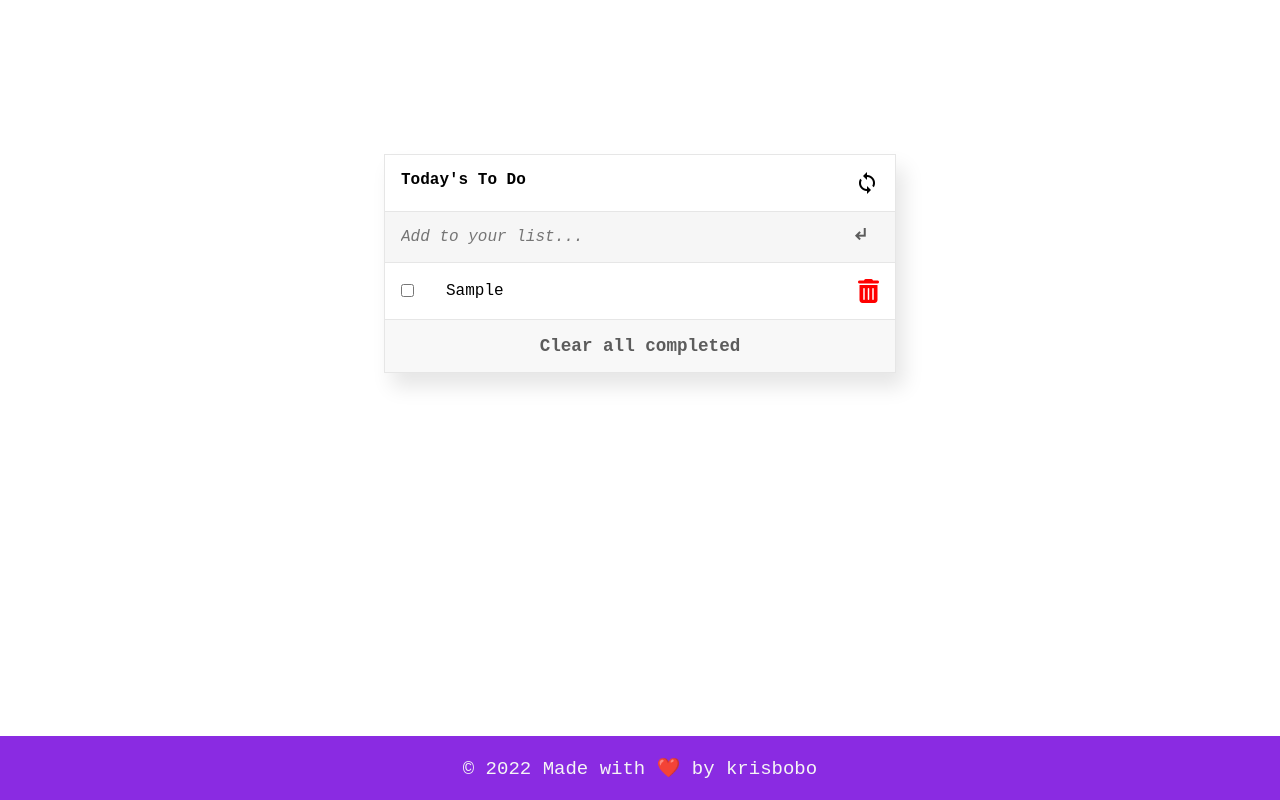
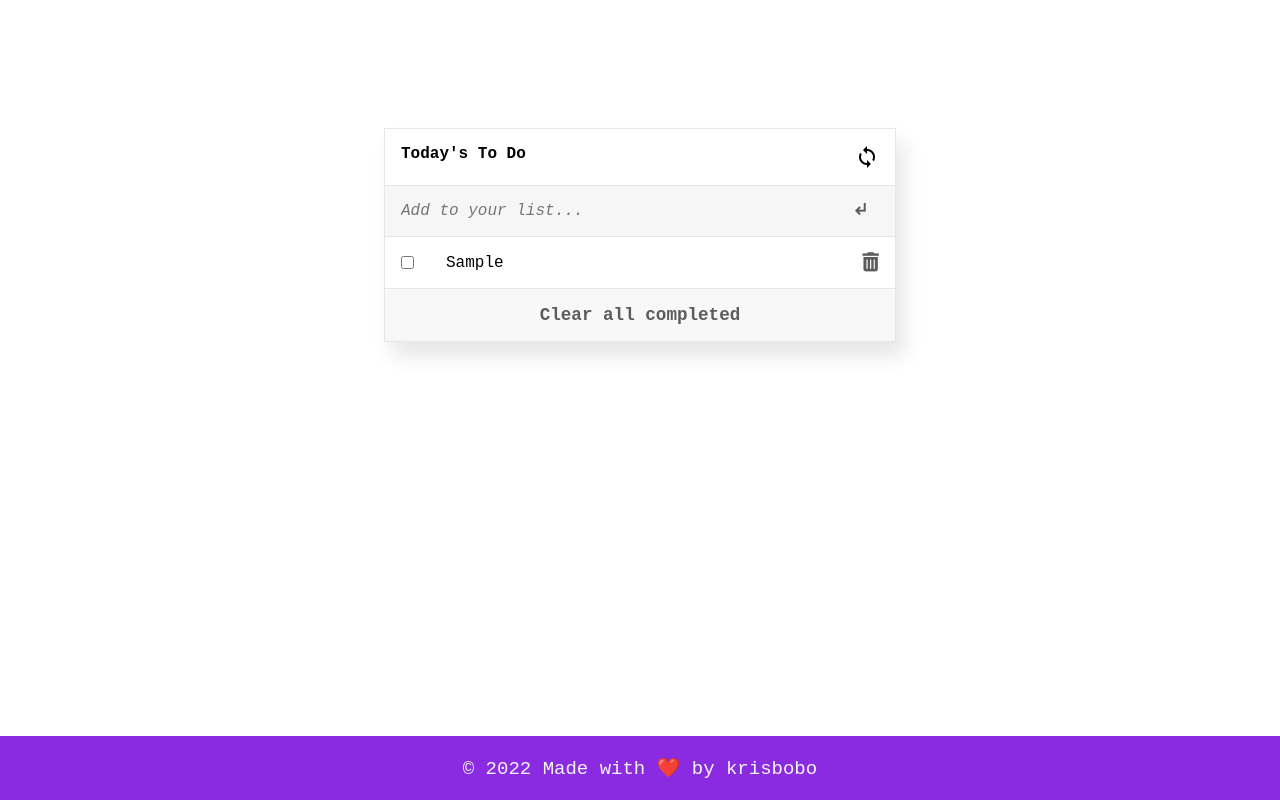
Before and after one commit to krisbobo/todoList-app, a website built with webpack: page src/index.html in a window 1280 px wide. Both pictures are taken after typing "Sample" into the empty fields and a click on the button "subdirectory_arrow_left". Built offline with nearby package versions, Linux system fonts and the light colour scheme.

Commit message:
Update file

```diff
--- a/src/style.css
+++ b/src/style.css
@@ -10,7 +10,7 @@
 
 .container {
   margin: 0 auto;
-  margin-top: 12%;
+  margin-top: 10%;
   width: 95%;
   border: 1px solid #e6e6e6;
   box-shadow: 0.5rem 0.9rem 1.2rem #e6e6e6;
@@ -23,11 +23,17 @@
   padding: 1rem;
 }
 
+.fa-solid:hover {
+  color: red;
+  opacity: 1;
+}
+
 .fa-solid {
   font-weight: bold;
-  font-size: 1.5rem;
-  color: red;
+  font-size: 1.2rem;
   cursor: pointer;
+  color: #5c5c5c;
+  transition: opacity 0.3s ease-out;
 }
 
 .app-title .material-icons {
@@ -82,6 +88,11 @@ input[type="text"] {
   outline: none;
 }
 
+.line-through {
+  text-decoration: line-through;
+  opacity: 0.5;
+}
+
 .list-items .list-info {
   display: flex;
   justify-content: space-between;
```
